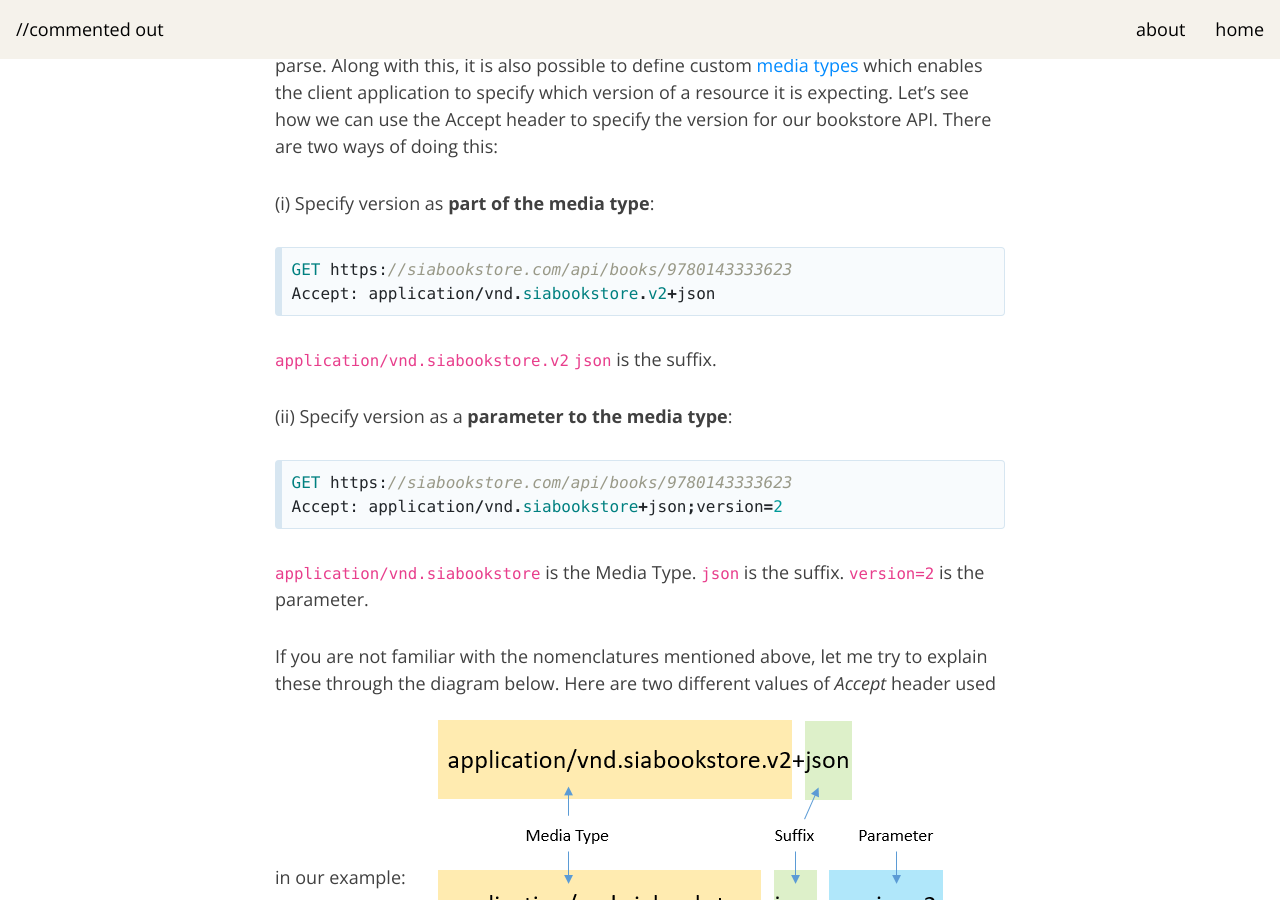
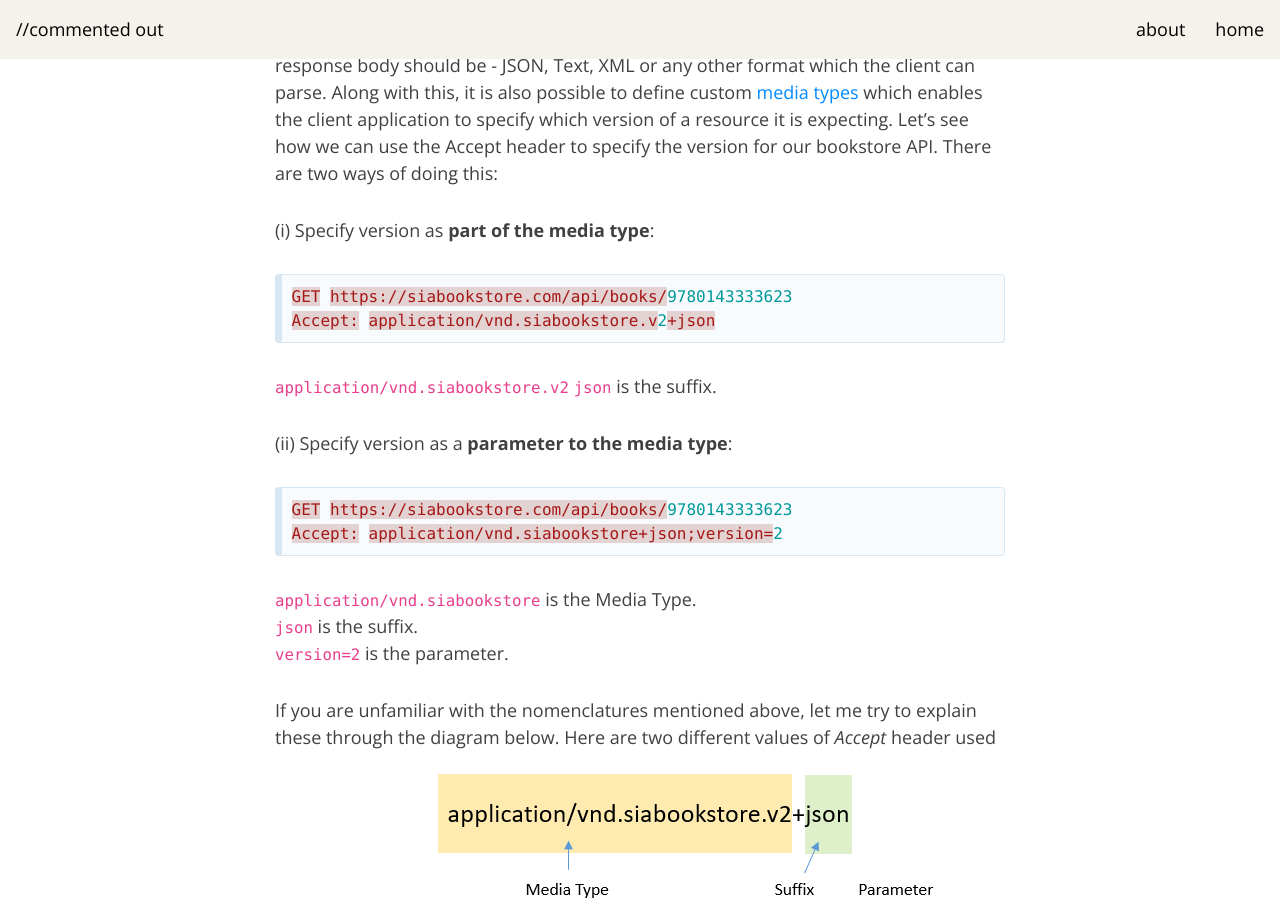
Before and after one commit to commentedout/commentedout.github.io, a Jekyll site: the page built from _posts/2020-03-21-api-versioning-techniques.md, in a window 1280 px wide and 900 px high, scrolled down 3827 px. Built offline with Jekyll 4.4.1, drawn with Linux system fonts in a browser that asks for light colours; nearby versions of some CDN libraries; comment, search, counter and statistics services are not loaded; some of the changed text lies outside the part shown.

Commit message:
_posts/2020-03-21-api-versioning-techniques.md updated from https://stackedit.io/

```diff
--- a/_posts/2020-03-21-api-versioning-techniques.md
+++ b/_posts/2020-03-21-api-versioning-techniques.md
@@ -54,12 +54,12 @@
 
 **1. Specifying version in the URI**
 Every time you modify your Web API or modify the schema of response, you add a version number to the URI. The previously existing URIs should continue to operate as before. For our bookstore example, we can do it like this-
-~~~java
+~~~json
 GET https://siabookstore.com/api/v2/books
 ~~~
 
 For now, the older URI-
-~~~java
+~~~json
 https://siabookstore.com/api/books
 ~~~
 can be assumed to be *Version 1* if you don't want to modify the client application (mobile app).
@@ -68,22 +68,22 @@
 
 **Pros**: Easy to implement and understand. Web Servers will handle the routing for you if you have set up your directory structure appropriately.
 **Cons**: Some people who strictly adhere to the rules - "Once a URI is assigned to a resource it should never change" or "A resource must be accessible by only one URI" argue that this method of versioning is bad. For e.g.  in our case, one book is being represented by multiple URIs.
-~~~java
+~~~json
 ../api/v1/books/9780143333623
 ../api/v2/books/9780143333623
 ~~~
-#FYI: YouTube, Twitter uses this form of versioning in their APIs
+*#FYI*: YouTube and Twitter use this form of versioning in their APIs
 
 
 
 **2. Specifying version in a Query String**
 Another way to specify the version in the HTTP request is to mention it in a query string of the URI. Something like this:
-~~~java
+~~~json
 GET https://siabookstore.com/api/books?ver=2
 ~~~
 This technique allows you to host several API versions on a single base path and differentiate between them using the query string parameter.
 **Pros:** One resource will be identified by only one URI. e.g.
-~~~java
+~~~json
 ../api/books/9780143333623&ver=1
 ../api/books/9780143333623&ver=2
 ~~~
@@ -101,7 +101,7 @@
 
 (i) Specify version as **part of the media type**:
 
-~~~java
+~~~json
 GET https://siabookstore.com/api/books/9780143333623
 Accept: application/vnd.siabookstore.v2+json
 ~~~
@@ -109,7 +109,7 @@
 `json` is the suffix.
 
 (ii) Specify version as a **parameter to the media type**:
-~~~java
+~~~json
 GET https://siabookstore.com/api/books/9780143333623
 Accept: application/vnd.siabookstore+json;version=2
 ~~~
@@ -117,7 +117,7 @@
 `json` is the suffix.
 `version=2`  is the parameter.
 
-If you are not familiar with the nomenclatures mentioned above, let me try to explain these through the diagram below. Here are two different values of *Accept* header used in our example:
+If you are unfamiliar with the nomenclatures mentioned above, let me try to explain these through the diagram below. Here are two different values of *Accept* header used in our example:
 ![enter image description here](https://raw.githubusercontent.com/commentedout/commentedout.github.io/master/assets/img/api-ver-02.png)
 In both of the header values shown above, media type's sub type is vendor specific (hence the prefix - 'vnd'). As this API is for the company Sia Bookstore, we have added the suffix - 'siabookstore'. It doesn't matter what suffix you keep, but it should be prefixed with 'vnd'. If you are creating a public API then it is recommended to get your custom content type [registered with IANA](https://www.iana.org/assignments/media-types/media-types.xhtml). However it is not mandatory.  *Suffix* is optionally used to specify the underlying structure of the media type. In our example its JSON. A '+' sign is used to separate the media type and suffix. The type/sub type **may be** followed by *parameters* in the form of 'name=value' pairs. In our example it is `version=2`. The presence of parameter(s) after a media type can affect the processing of the request.
 
@@ -131,7 +131,7 @@
 **4. Specifying version in a custom HTTP Header**
 We can add a custom header to our HTTP request to specify the version of the API. Client applications will have to add this custom header to all the required HTTP requests.
 
-~~~java
+~~~json
 GET https://siabookstore.com/api/books/9780143333623
 siabookstore-api-ver: 2
 ~~~
```
